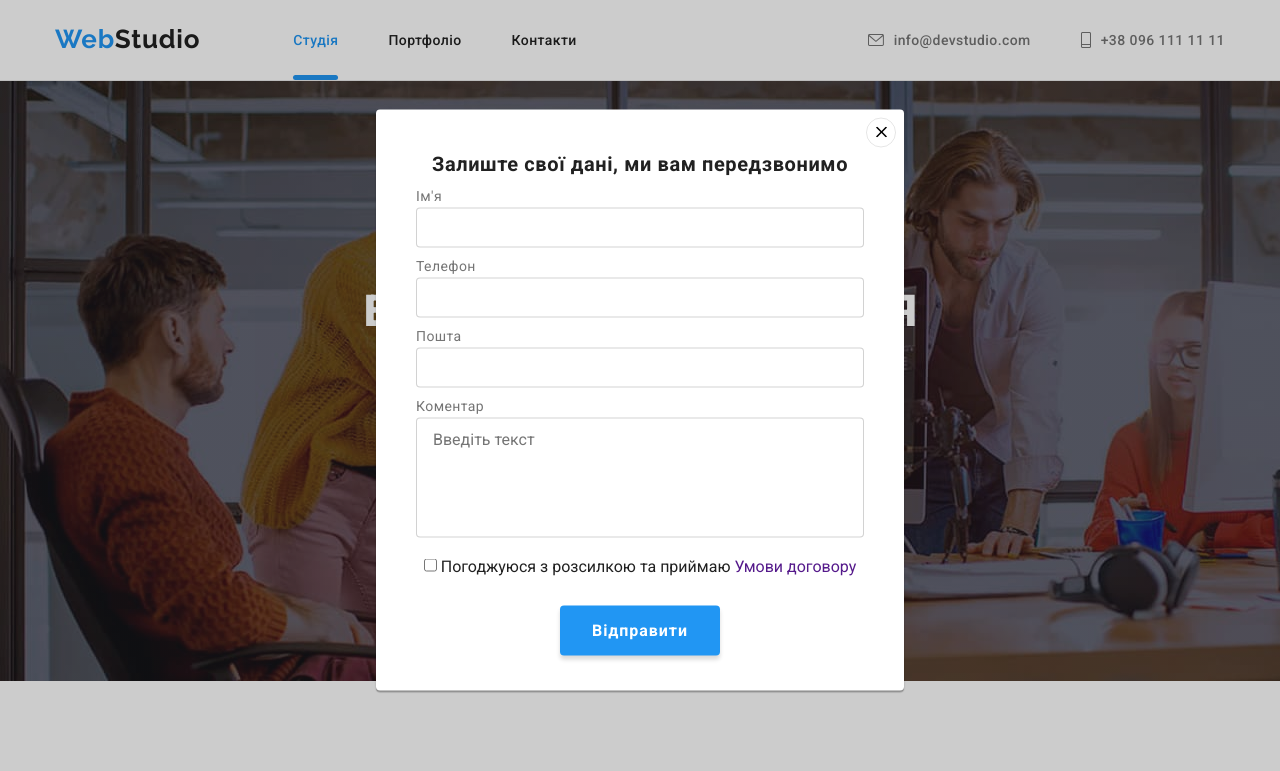
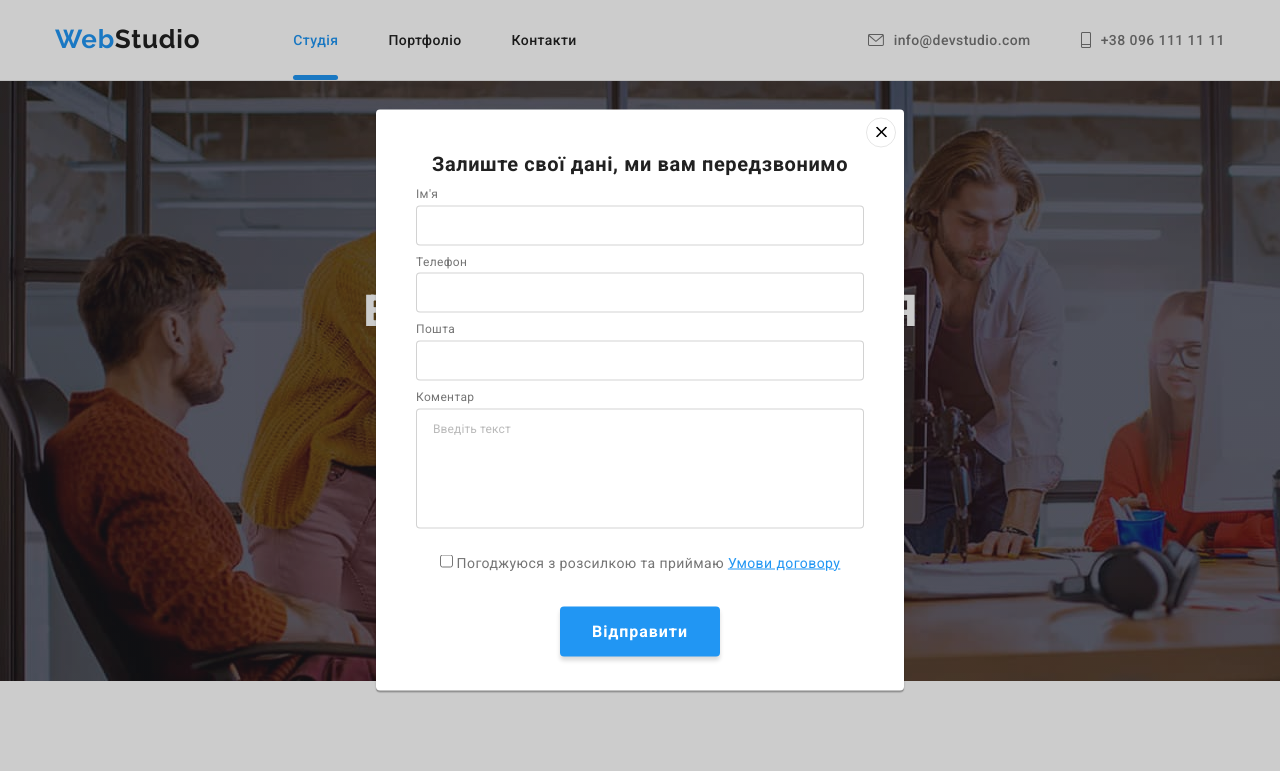
Before and after one commit to sl7one/goit-markup-hw-06, a plain HTML site: page index.html in a window 1280 px wide. Both pictures are taken after a click on the button "Замовити послугу". Shown: the top 771 px of the page. Drawn offline with nearby package versions, Linux system fonts and the light colour scheme.

Commit message:
add form

```diff
--- a/css/styles.css
+++ b/css/styles.css
@@ -258,8 +258,6 @@ img {
   padding-bottom: 30px;
   padding-left: 15px;
   padding-right: 15px;
-
-  position: relative;
   border-radius: 0px 0px 4px 4px;
 }
 
@@ -378,6 +376,8 @@ img {
   border-radius: 4px;
 }
 
+/*------------------backdrop*/
+
 .backdrop {
   position: fixed;
   left: 0;
@@ -395,6 +395,7 @@ img {
   height: 581px;
   padding: 40px;
 
+  z-index: 1;
   background: white;
   box-shadow: 0px 1px 3px rgba(0, 0, 0, 0.12), 0px 1px 1px rgba(0, 0, 0, 0.14),
     0px 2px 1px rgba(0, 0, 0, 0.2);
@@ -428,6 +429,8 @@ img {
 .backdrop.is-hidden .modal {
   opacity: 0;
 }
+
+/*-------------------------form*/
 
 .form {
   display: flex;
@@ -469,6 +472,10 @@ img {
   cursor: pointer;
 }
 
+.btn-close:hover svg {
+  fill: #2196f3;
+}
+
 .form-field textarea {
   resize: none;
   width: 448px;
@@ -478,11 +485,49 @@ img {
   border-radius: 4px;
 }
 
+.form-field .font-style {
+  font-size: 12px;
+}
+
 .form .form-field input {
   height: 40px;
   border: 1px solid rgba(33, 33, 33, 0.2);
   border-radius: 4px;
+
+  transition-duration: 250ms;
+  transition-timing-function: cubic-bezier(0.4, 0, 0.2, 1);
 }
+
+.form-list input:hover,
+.form-list input:focus,
+.form-list textarea:hover,
+.form-list textarea:focus {
+  border-color: #2196f3;
+}
+
+.form-list textarea::placeholder {
+  font-weight: 400;
+  font-size: 12px;
+  line-height: calc(14 / 12);
+  letter-spacing: 0.01em;
+
+  color: rgba(117, 117, 117, 0.5);
+}
+
+.form-submit .font-style {
+  font-weight: 400;
+  font-size: 14px;
+  line-height: calc(24 / 12);
+  letter-spacing: 0.03em;
+
+  color: #757575;
+}
+
+.form-submit .font-style > a {
+  color: var(--acent);
+  text-decoration: underline;
+}
+/*-----------------------------------------------------------------*/
 
 .btns .btn-style {
   background-color: #f5f4fa;
@@ -528,6 +573,7 @@ img {
 .overlay {
   position: relative;
   overflow: hidden;
+  z-index: -1;
 }
 
 .overlay-text .font-style {
--- a/index.html
+++ b/index.html
@@ -92,7 +92,7 @@
                   <ul class="form-submit">
                     <li>
                       <input type="checkbox" name="policy" id="policy" />
-                      <label for="policy"
+                      <label class="font-style" for="policy"
                         >Погоджуюся з розсилкою та приймаю
                         <a href="" target="_blank" rel="noopener noreferrer"
                           >Умови договору</a
```
